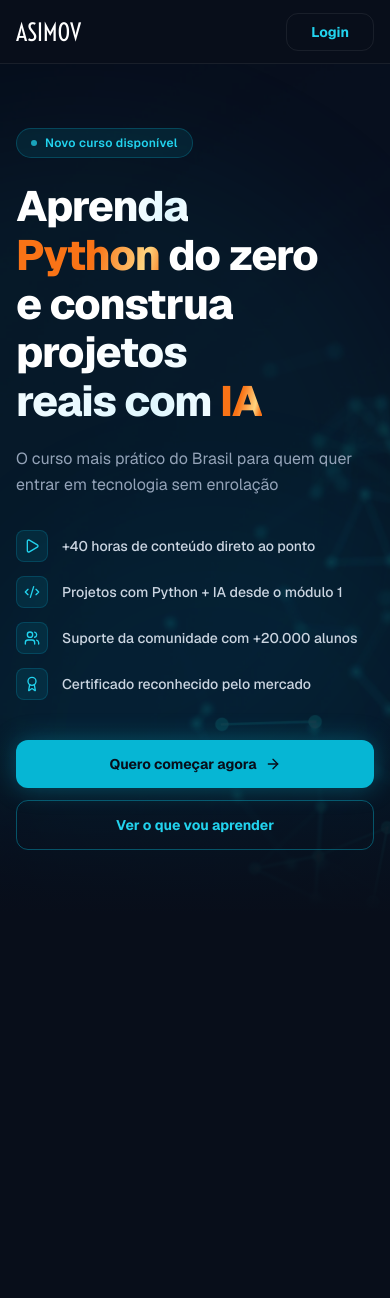
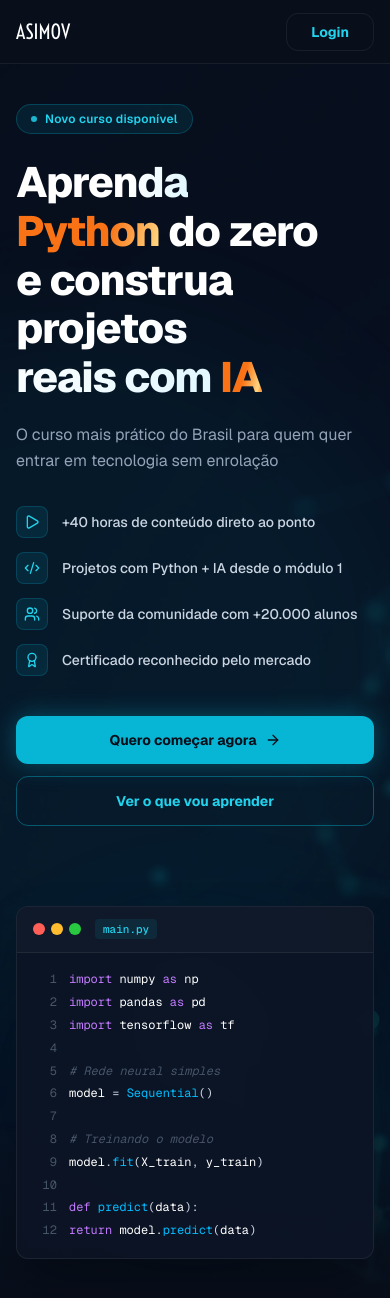
Before and after one commit to felipedev90/asimov-teste-tecnico, a Next.js app in the folder parte-2/: page / in a window 390 px wide. Before the commit the page ends 914 px from the top, so only its background shows below. Built offline with nearby package versions, Linux system fonts and the light colour scheme.

Commit message:
feat: add simplified mobile hero visual and resize mobile workmark

```diff
--- a/parte-2/src/components/layout/Nav.tsx
+++ b/parte-2/src/components/layout/Nav.tsx
@@ -20,7 +20,7 @@ export function Nav() {
       {/* Wordmark */}
       <Link href="/" className="flex items-center gap-3" aria-label="Asimov Academy — Início">
         <span className="font-display leading-tight">
-          <span className="block text-2xl md:text-3xl lg:text-4xl text-ink-primary uppercase">Asimov</span>
+          <span className="block text-xl md:text-3xl lg:text-4xl text-ink-primary uppercase">Asimov</span>
 
         </span>
       </Link>
--- a/parte-2/src/components/sections/HeroSection.tsx
+++ b/parte-2/src/components/sections/HeroSection.tsx
@@ -8,7 +8,7 @@ export function HeroSection() {
     <section
       className={cn(
         "relative isolate overflow-hidden",
-        "px-4 py-16 md:px-8 md:py-20 lg:px-20 lg:py-24",
+        "px-4 py-10 md:px-8 md:py-16 lg:px-20 lg:py-24",
         "min-h-[calc(100vh-64px)] md:min-h-[calc(100vh-72px)]"
       )}
     >
--- a/parte-2/src/components/sections/HeroVisual.tsx
+++ b/parte-2/src/components/sections/HeroVisual.tsx
@@ -6,6 +6,19 @@ import { ChatbotCard } from "@/components/sections/floating-cards/ChatbotCard";
 
 export function HeroVisual() {
   return (
+    <>
+      {/* Mobile — Terminal only, no floating cards */}
+      <div aria-hidden="true" className="block lg:hidden">
+        <div className="relative mx-auto mt-8 max-w-sm">
+          {/* Subtle glow behind terminal */}
+          <div className="pointer-events-none absolute inset-0 flex items-center justify-center">
+            <div className="size-48 rounded-full bg-brand-cyan/6 blur-3xl" />
+          </div>
+          <Terminal />
+        </div>
+      </div>
+
+      {/* Desktop — full composition with floating cards */}
       <div
         aria-hidden="true"
         className="relative hidden h-[660px] lg:block"
@@ -40,5 +53,6 @@ export function HeroVisual() {
         {/* Chatbot — bottom right */}
         <ChatbotCard className="bottom-[50px] right-2 z-20" />
       </div>
+    </>
   );
 }
```
Lines whose indentation alone changed are shown as unchanged.
